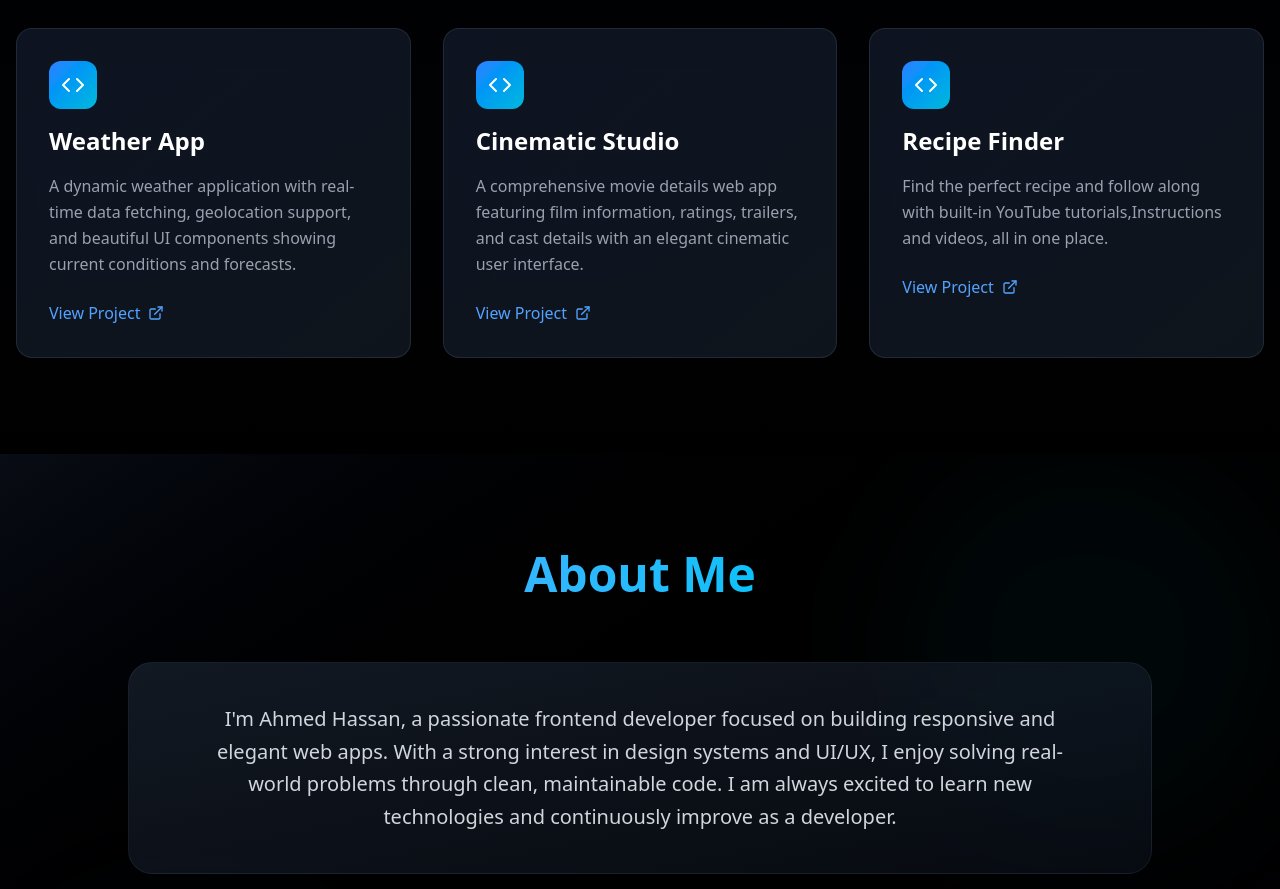
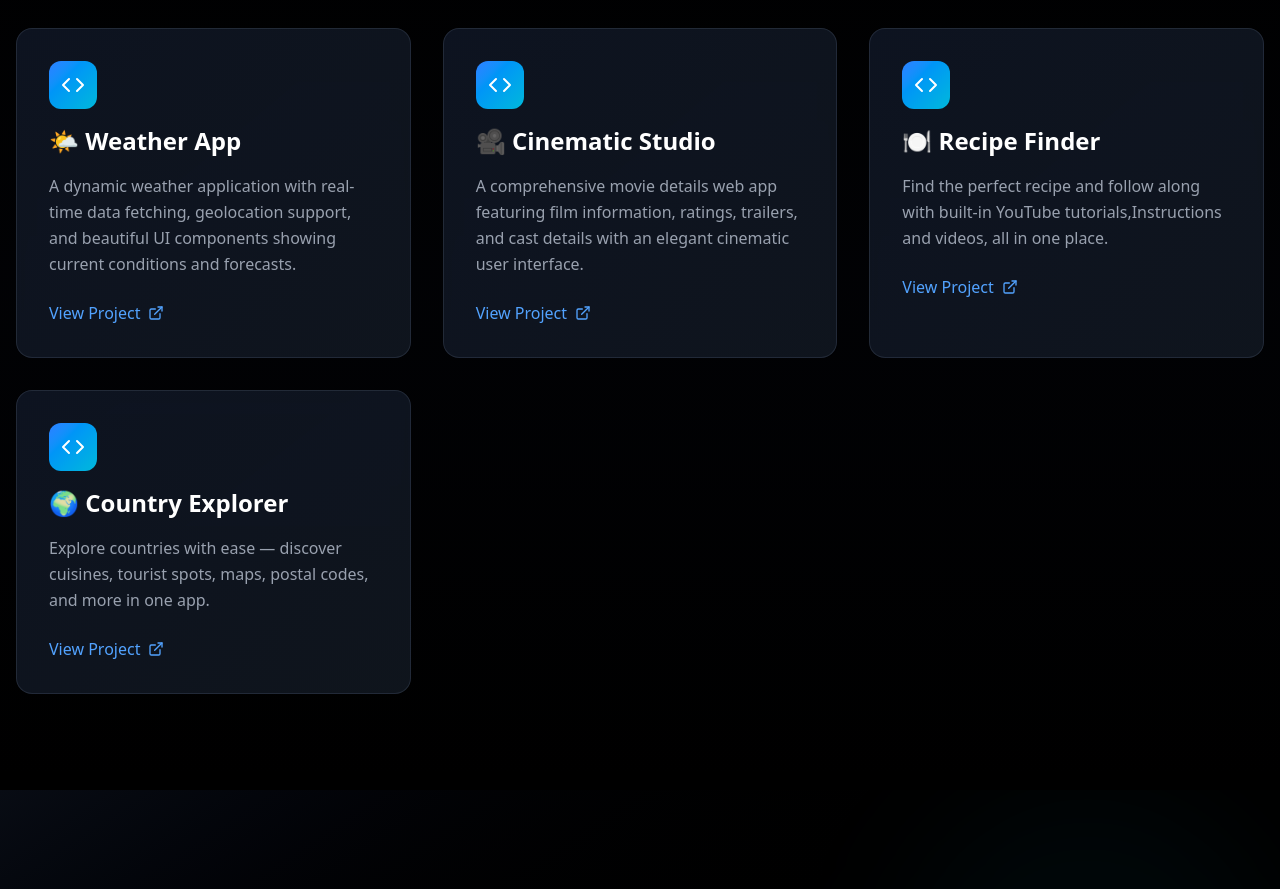
Before and after one commit to ahmed-7002/ahmed-portfolio, a React (Vite) app: page / in a window 1280 px wide. Shown: the part 980-1869 px from the top of the page. Built offline with nearby package versions, Linux system fonts and the light colour scheme.

Commit message:
New Project Added

```diff
--- a/src/App.jsx
+++ b/src/App.jsx
@@ -177,21 +177,27 @@ const Portfolio = () => {
 
   const projects = [
     {
-      title: "Weather App",
+      title: "🌤️ Weather App",
       description: "A dynamic weather application with real-time data fetching, geolocation support, and beautiful UI components showing current conditions and forecasts.",
       link: "https://new-weather-rosy.vercel.app",
       linkText: "View Project"
     },
     {
-      title: "Cinematic Studio",
+      title: "🎥 Cinematic Studio",
       description: "A comprehensive movie details web app featuring film information, ratings, trailers, and cast details with an elegant cinematic user interface.",
       link: "https://cinematic-studio.vercel.app",
       linkText: "View Project"
     },
      {
-      title: "Recipe Finder",
+      title: "🍽️ Recipe Finder",
       description: " Find the perfect recipe and follow along with built-in YouTube tutorials,Instructions and videos, all in one place.",
       link: "https://recipe-finder-psi-swart.vercel.app",
+      linkText: "View Project"
+    },
+     {
+      title: "🌍 Country Explorer",
+      description: " Explore countries with ease — discover cuisines, tourist spots, maps, postal codes, and more in one app.",
+      link: "country-explorer-iota-nine.vercel.app",
       linkText: "View Project"
     }
   ];
```
